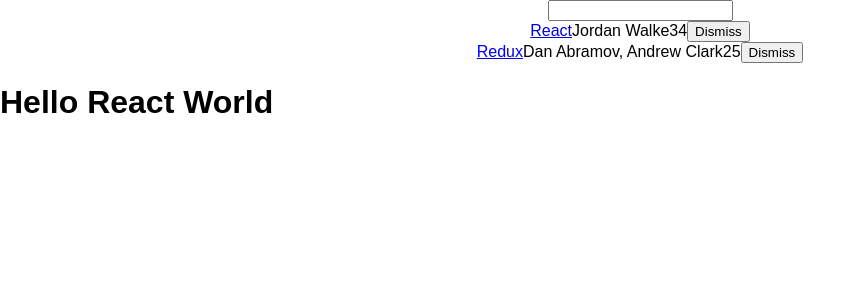
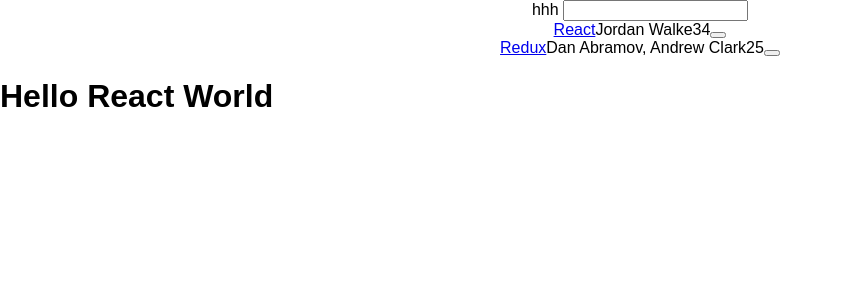
Before and after one commit to catalinmoraru/LearnReact, a React (Create React App) app in the folder hackernews/: page / in a window 1280 px wide. Shown: the top 300 px of the page, without its empty margins (0-864 px from the left). Built offline with nearby package versions, Linux system fonts and the light colour scheme; the HTML template or start-up script is replaced by a standard one.

Commit message:
road-to-react-chapter2 ES6 stateful components

```diff
--- a/hackernews/src/App.js
+++ b/hackernews/src/App.js
@@ -23,14 +23,14 @@ const isSearched = searchTerm => item => item.title.toLowerCase().includes(searc
 
 class Search extends Component {
 	render() {
-		const {value, onChange} = this.props;
+		const {value, onChange, children} = this.props;
 		return (
 			<form>
-				<input
-					type="text"
-					value={value}
-					onChange={onChange}
-				/></form>
+				{children} <input
+				type="text"
+				value={value}
+				onChange={onChange}
+			/></form>
 		);
 	}
 }
@@ -48,15 +48,28 @@ class Table extends Component {
 						<span>{item.author}</span>
 						<span>{item.num_comments}</span>
 						<span>{item.points}</span>
-						<span>
-              <button
-				  onClick={() => onDismiss(item.objectID)}
-				  type="button"
-			  > Dismiss
-              </button>
-            </span>
+
+						<Button onClick={() => onDismiss(item.objectID)}>
+							Dismiss
+						</Button>
+
+
 					</div>)}
 			</div>);
+	}
+}
+
+class Button extends Component {
+	render() {
+		const {
+			onClick, className ='', children,
+		} = this.props;
+		return (<button
+			onClick={onClick}
+			className={className}
+			type="button"
+		>
+		</button>);
 	}
 }
 
@@ -90,7 +103,8 @@ class App extends Component {
 			<div className="App">
 				<Search
 					value={searchTerm}
-					onChange={this.onSearchChange}/>
+					onChange={this.onSearchChange}
+				    children={"hhh"}/>
 				<Table
 					list={list}
 					pattern={searchTerm}
```
